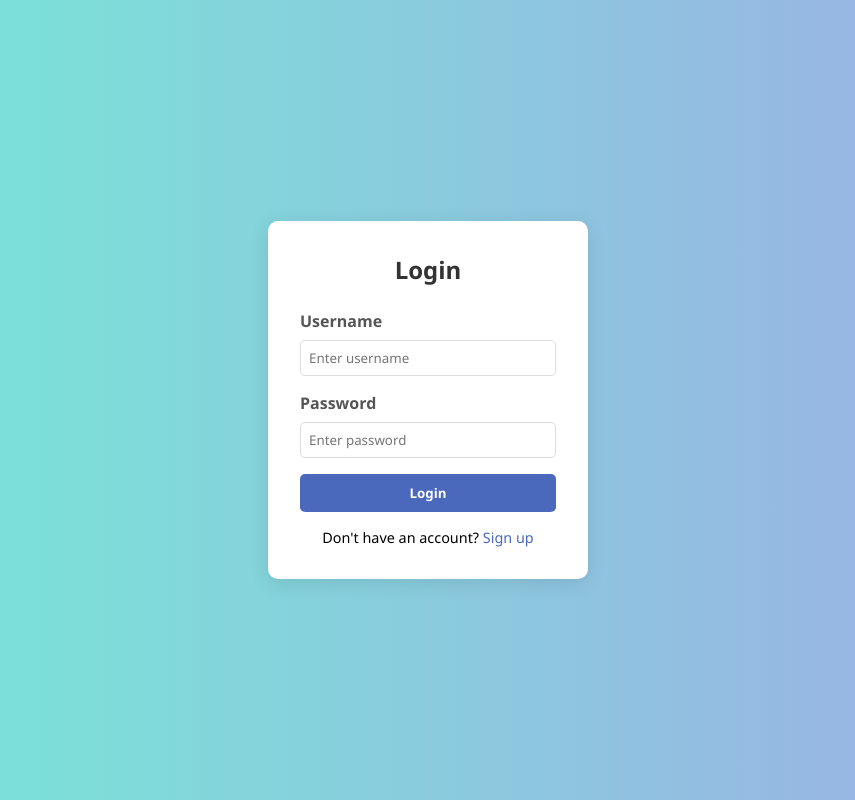
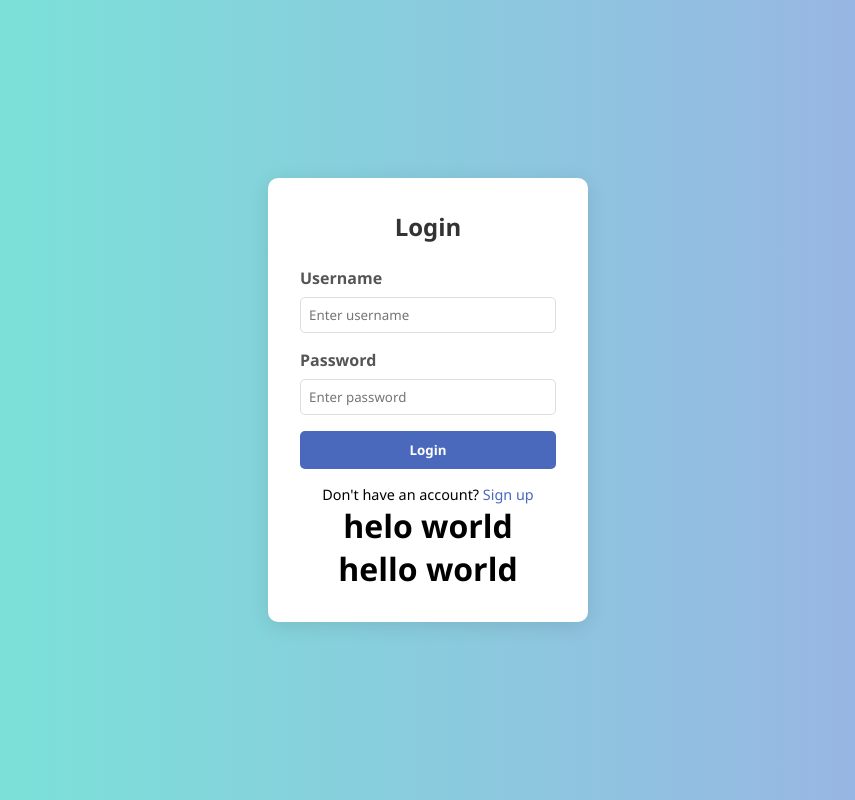
Before and after one commit to OmkarTarajula/godawariwave, a plain HTML site: page index.html in a window 1280 px wide. Shown: the whole page, without its empty margins (212-1067 px from the left). Drawn offline with Linux system fonts and the light colour scheme.

Commit message:
aded the code

```diff
--- a/index.html
+++ b/index.html
@@ -21,6 +21,8 @@
       <button type="submit">Login</button>
     </form>
     <p class="signup-link">Don't have an account? <a href="#">Sign up</a></p>
+    <h1>helo world</h1>
+    <h1>hello world</h1>
   </div>
 </body>
 </html>
```
